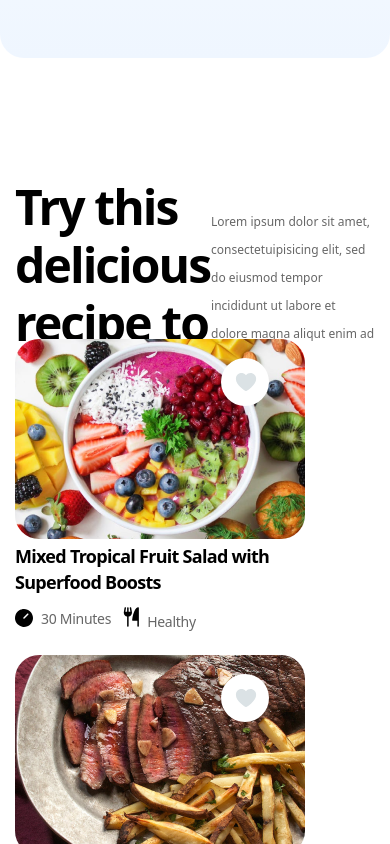
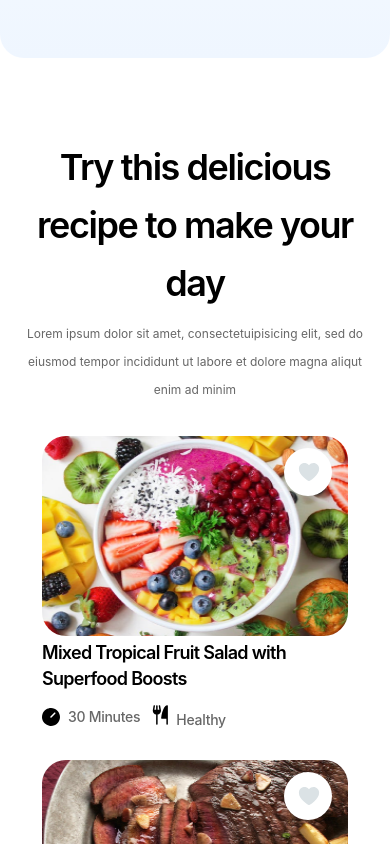
Before and after one commit to foodieland-project/foodieland-frontend, a React (Create React App) app: page / in a window 390 px wide. Shown: the part 6840-7684 px from the top of the page. Built offline with nearby package versions, Linux system fonts and the light colour scheme.

Commit message:
fixed MoreRecipe responsive bug

```diff
--- a/src/components/BasicComponents/moreRecipe/components/moreRecipeCard/index.tsx
+++ b/src/components/BasicComponents/moreRecipe/components/moreRecipeCard/index.tsx
@@ -8,11 +8,12 @@ const MoreRecipeCard=({recipeData}:any)=> {
     const{img,title,Meal,time}=recipeData;
 
   return (
-    <div className='flex flex-col w-[290px] h-[316px]  justify-center rounded-3xl relative'>
+    <div className='flex flex-col basis-[85%] sm:basis-[40%] lg:basis-[30%] xl:basis-[23%] h-[300px] pb-8  rounded-3xl relative'>
+    {/* <div className='flex flex-col w-[290px] h-[316px]  justify-center rounded-3xl relative'> */}
         <div className='h-[200px] rounded-3xl w-full'>
             <img src={img} alt="product" className=' block w-full h-full rounded-3xl object-fit'/>
         </div>
-        <div className='w-[48px] h-[48px] bg-white rounded-full flex justify-center items-center absolute top-[32px] right-[36px] '>
+        <div className='w-[48px] h-[48px] bg-white rounded-full flex justify-center items-center absolute top-[12px] right-[16px] '>
                 <span onClick={() => setLike((prev) => !prev)} className="w-[20.25px] h-[18px] inline-block cursor-pointer">
                     {
                         like ? icons.whiteHeat() : icons.redHeat()
@@ -23,7 +24,7 @@ const MoreRecipeCard=({recipeData}:any)=> {
         <div>
             <h2 className='text-lg font-semibold mt-1 tracking-[-0.04em] leading-[26px] text-black'>{title}</h2>
         </div>
-        <div className='flex items-center mt-3 font-medium text-sm leading-[17px] tracking-[-0.02em] text-[rgba(0,0,0,0.6)]'>
+        <div className='flex items-center absolute bottom-2 mt-3 font-medium text-sm leading-[17px] tracking-[-0.02em] text-[rgba(0,0,0,0.6)]'>
             <div className='flex items-center mr-3'><span className='inline-block pr-2'>{icons.timer()}</span>{time}</div>
             <div><span className='inline-block '>{icons.fork()}</span><span className='inline-block pr-2'>{icons.knife()}</span>{Meal}</div>
         </div>
--- a/src/components/BasicComponents/moreRecipe/index.tsx
+++ b/src/components/BasicComponents/moreRecipe/index.tsx
@@ -78,18 +78,18 @@ const MoreRecipe = () => {
         },
     ]
     return (
-        <div className='container w-[1280px] h-[868px] flex flex-col py-2  mx-auto  my-20'>
-            <div className='my-8 flex items-center justify-between xl:flex-row xl:text-left lg:flex-col lg:text-center md:flex-col md:text-center sm:text-center sm:flex-col'>
-                <div className='xl:w-[507px] h-[116px] lg:w-full md:w-full sm:w-full'>
-                    <h1 className='font-semibold text-5xl mb-2 leading-[58px] tracking-[-0.04em] text-black'>Try this delicious recipe to make your day</h1>
+        <div className='container font-inter flex flex-col py-2  mx-auto my-10 md:my-20'>
+            <div className='my-8 flex flex-col items-center justify-between xl:flex-row xl:text-left lg:flex-col lg:text-center md:flex-col text-center sm:flex-col'>
+                <div className='xl:w-[507px] md:w-11/12 w-full md:mb-2 xl:mb-0'>
+                    <h1 className='font-semibold text-4xl md:text-5xl mb-2 leading-[58px] tracking-[-0.04em] text-black'>Try this delicious recipe to make your day</h1>
                 </div>
-                <div className='xl:w-[620px] h-[56px] lg:w-full md:w-full sm:w-full'>
-                    <p className='text-xs font-normal leading-7 text-[rgba(0,0,0,0.6)]'>
+                <div className='xl:w-[620px] lg:w-full md:w-11/12 w-full'>
+                    <p className='text-xs lg:text-base font-normal leading-7 text-[rgba(0,0,0,0.6)]'>
                         Lorem ipsum dolor sit amet, consectetuipisicing elit, sed do eiusmod tempor incididunt ut labore et dolore magna aliqut enim ad minim
                     </p>
                 </div>
             </div>
-            <div className='flex justify-between items-center w-full flex-wrap'>
+            <div className='flex gap-6 justify-center items-center w-full flex-wrap'>
                 {
                     MoreRecipeData.map((data, id) => <MoreRecipeCard key={id} recipeData={data} />)
                 }
```
